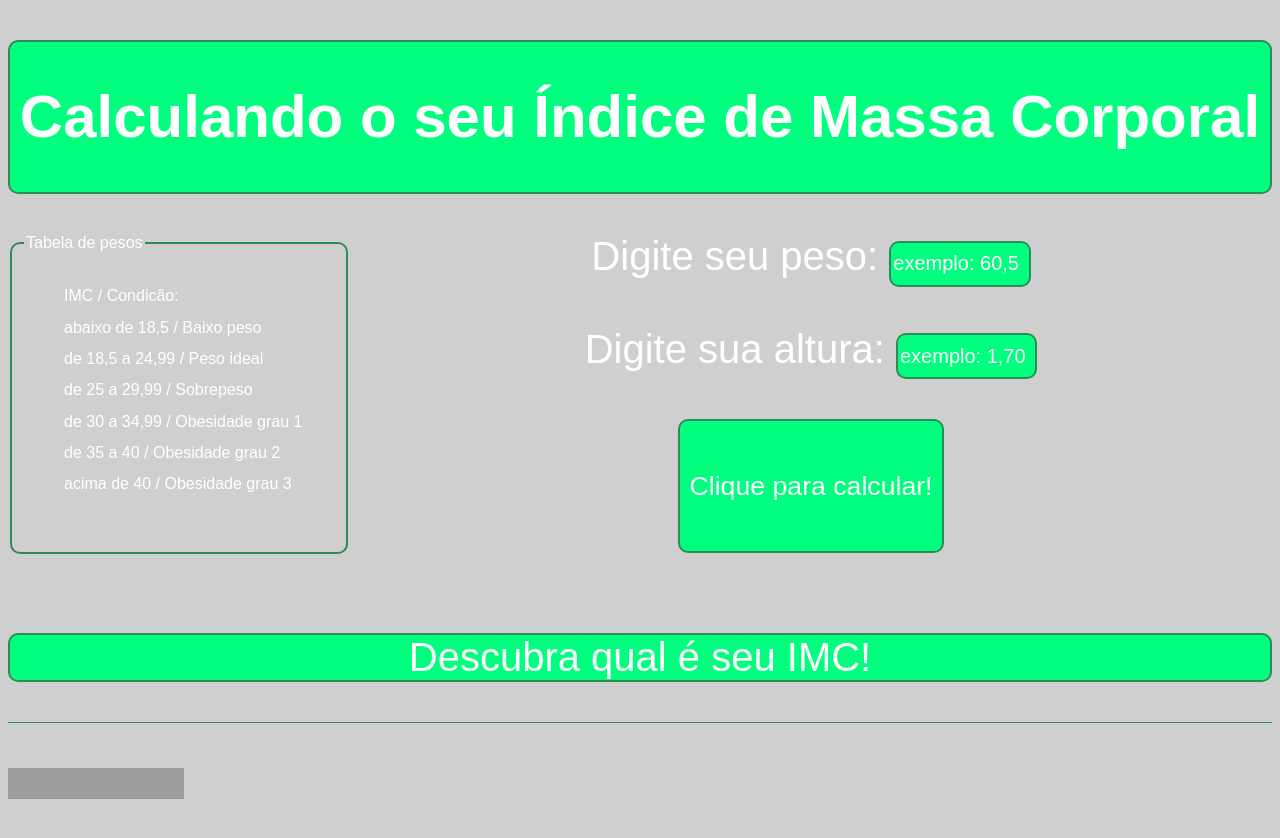
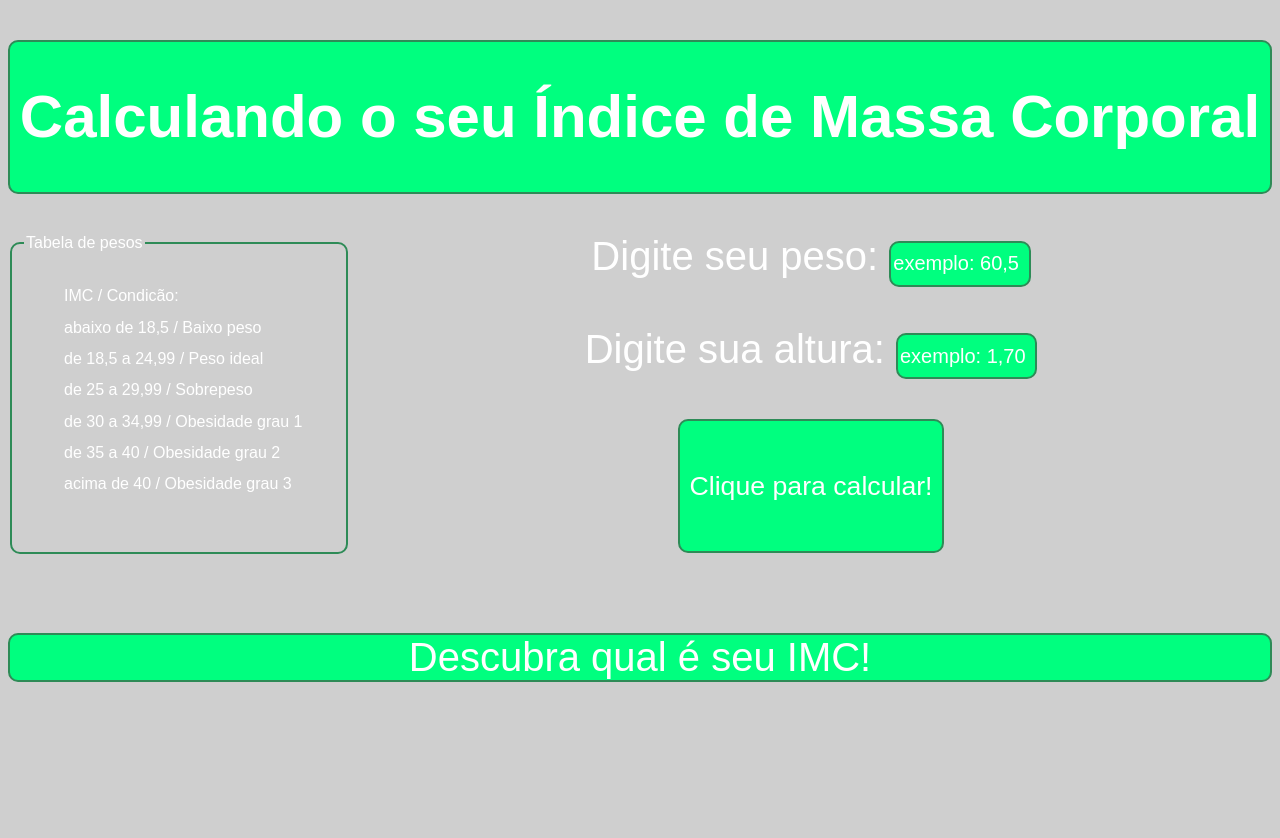
Before and after one commit to tiago-milanicordeiro/Calculadora-imc, a plain HTML site: page index.html in a window 1280 px wide. After the commit the page ends 800 px from the top, so only its background shows below. Drawn offline with Linux system fonts and the light colour scheme; grey boxes are pictures that could not be loaded.

Commit message:
Update index.html

```diff
--- a/index.html
+++ b/index.html
@@ -30,18 +30,6 @@
         <button onclick="calcular()">Clique para calcular!</button>
     </div>
     <p id="texto">Descubra qual é seu IMC!</p>
-    <footer>
-        <p class="val">
-            <a href="http://jigsaw.w3.org/css-validator/check/referer">
-                <img style="border:0;width:88px;height:31px" src="http://jigsaw.w3.org/css-validator/images/vcss" alt="CSS válido!" />
-            </a>
-        </p>
-        <p class="val">
-            <a href="http://jigsaw.w3.org/css-validator/check/referer">
-                <img style="border:0;width:88px;height:31px" src="http://jigsaw.w3.org/css-validator/images/vcss-blue" alt="CSS válido!" />
-            </a>
-        </p>
-    </footer>
 </body>
 
 </html>
```
